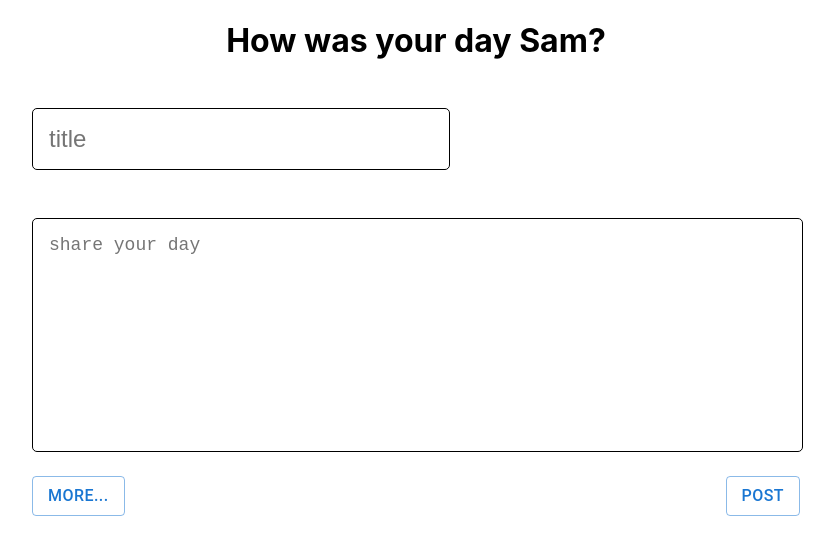
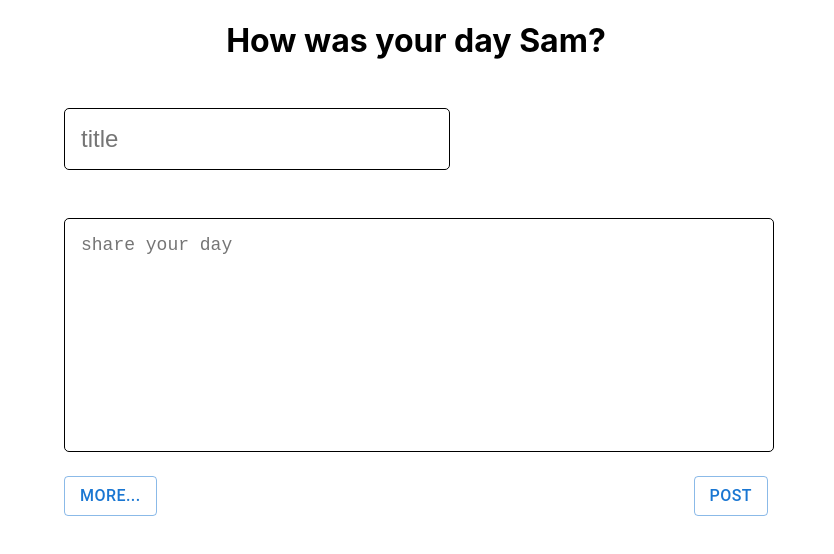
Before and after one commit to yhkim8046/myProject, a React (Create React App) app in the folder my-app/: page /posting in a window 1280 px wide. Shown: the top 554 px of the page, without its empty margins (224-1058 px from the left). Built offline with nearby package versions, Linux system fonts and the light colour scheme.

Commit message:
UI updates

```diff
--- a/my-app/src/pages/Detail.tsx
+++ b/my-app/src/pages/Detail.tsx
@@ -35,7 +35,7 @@ const Detail = () => {
             </div>
             <hr />
             <div className="contentContainer" style={{
-                height: content ? `${Math.min(90, 20 + content.length / 5)}%` : 'auto'
+                height: content ? `${Math.min(60, 20 + content.length / 5)}%` : 'auto'
             }}>
                 <label htmlFor="content"></label>
                 <textarea
--- a/my-app/src/styles/Detail.css
+++ b/my-app/src/styles/Detail.css
@@ -1,6 +1,6 @@
 .container {
     height: 100vh;
-    width: 60%; /* 양옆에 20%씩 마진을 주기 위해 너비를 60%로 설정 */
+    width: 55%; /* 양옆에 20%씩 마진을 주기 위해 너비를 60%로 설정 */
     margin: 0 auto; /* 수평 가운데 정렬 */
     border: none;
 }
```
